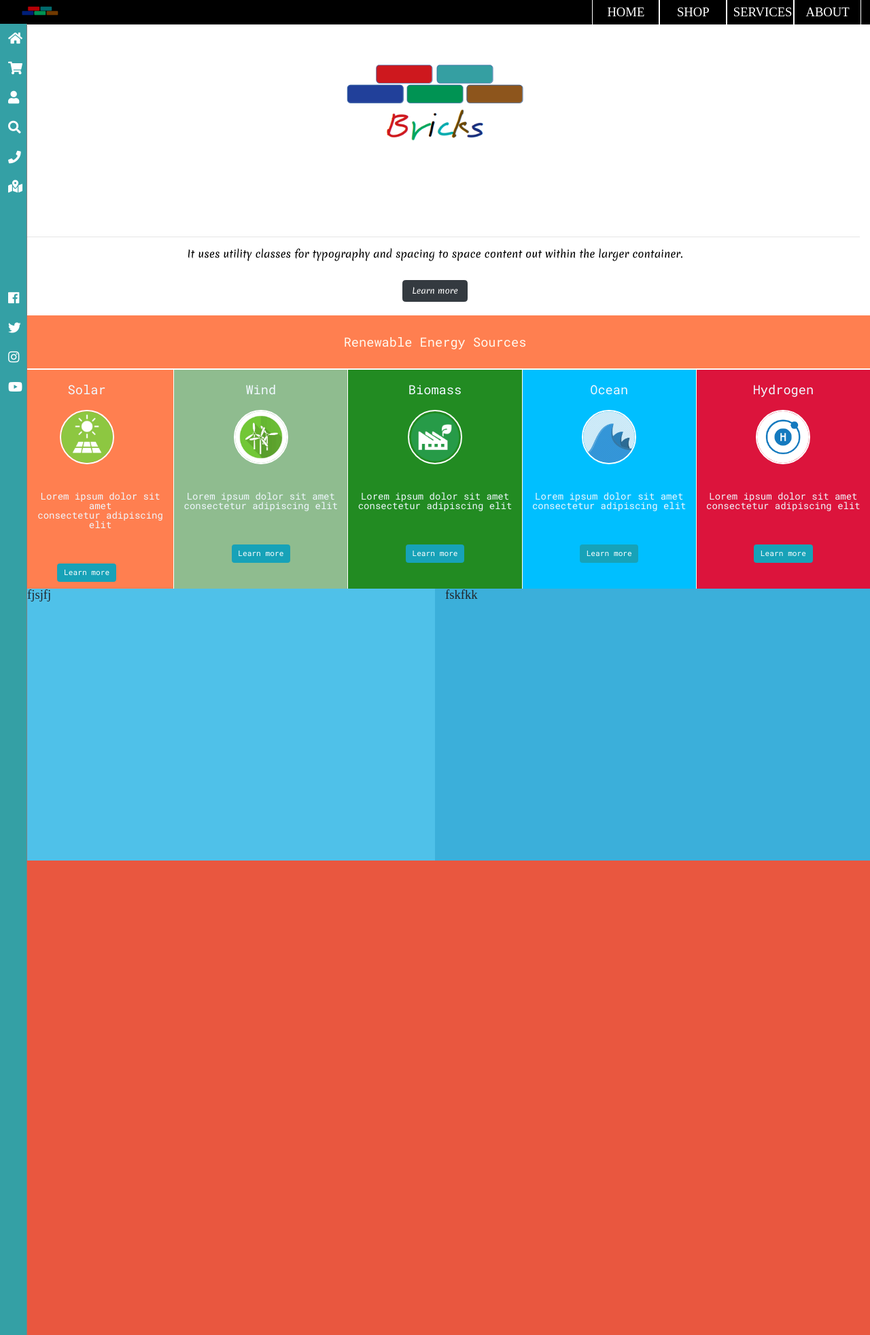
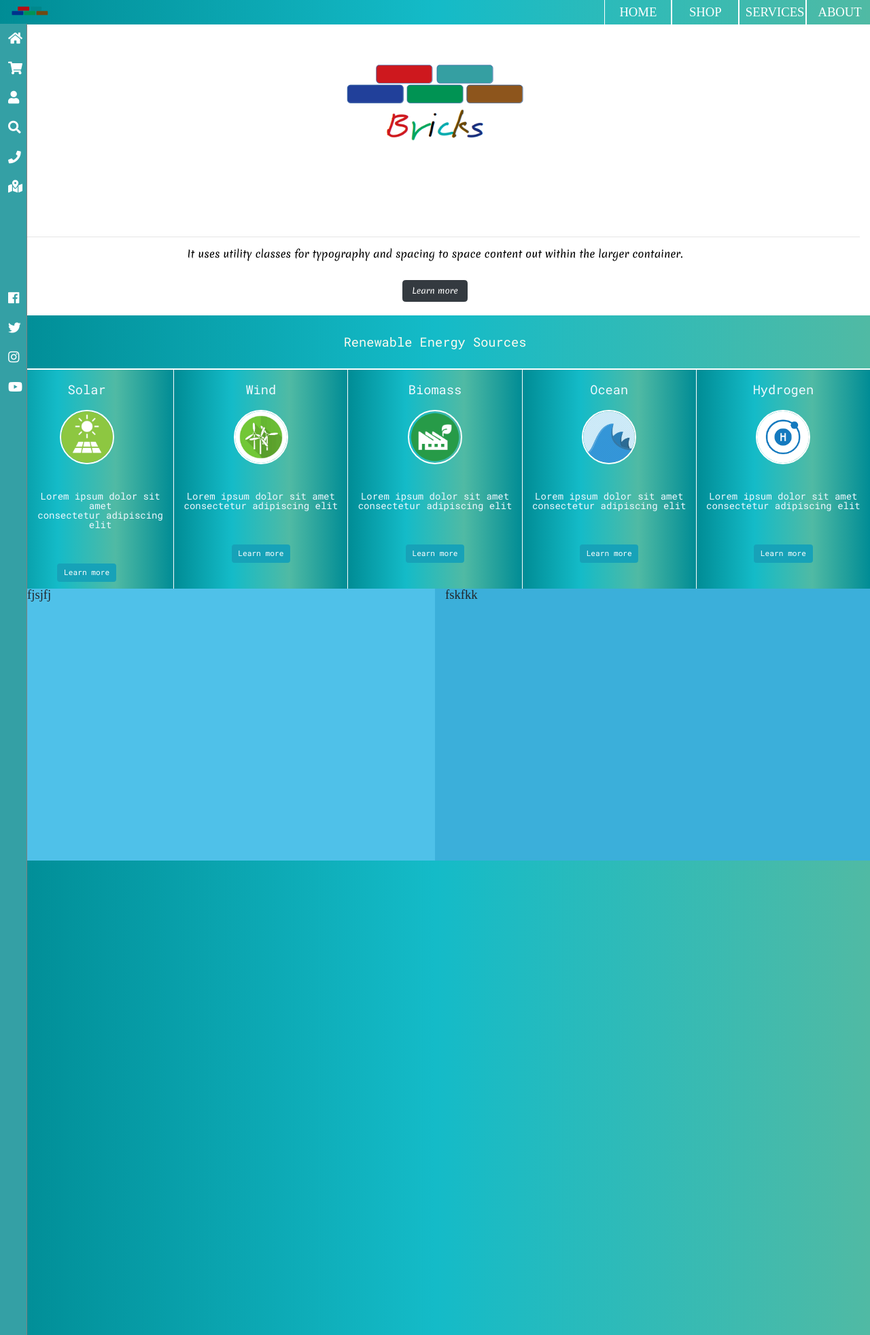
Before and after one commit to omarelewa21/Bricks, a PHP site: page / in a window 1280 px wide. Shown: the whole page at 68% size. Run offline with PHP 8.4, Linux system fonts and the light colour scheme; some libraries are stand-ins or nearby versions; some web fonts are replaced.

Commit message:
colors modifications

```diff
--- a/Styles/stylesheet.css
+++ b/Styles/stylesheet.css
@@ -27,13 +27,17 @@
  .primary-theme {
 
 
-     background:black;
+     background-image: linear-gradient(to right,#008C95,#14BBC8,#50BAA4);
      border-bottom: groove 0px white;
      border-bottom-right-radius: 0px;
+
       position: fixed; /* Fixed Sidebar (stay in place on scroll) */
     z-index: 1; /* Stay on top */
     left: 0;
-    overflow-x: hidden; /* Disable horizontal scroll */
+     top: 0;
+    overflow-x: hidden !important; /* Disable horizontal scroll */
+
+
 
  }
 .primary-theme:hover{
@@ -41,7 +45,7 @@
 }
 
  .secondary-theme {
-     background-color: #E9573F;
+      background-image: linear-gradient(to right,#008C95,#14BBC8,#50BAA4);
 }
 
  .fa-bars {
@@ -232,7 +236,7 @@ font-family:'Merienda', sans-serif;
 
 @media screen and (min-width:768px){
 
-    .nav-cont{te
+    .nav-cont{
         padding: 0px;
         margin: 0px;
         max-height: 40px;
@@ -641,7 +645,7 @@ font-family:'Merienda', sans-serif;
 }
 
 #solar {
-    background-color: coral;
+    background-image: linear-gradient(to right,#008C95,#14BBC8,#50BAA4,#008C95);
    font-family: 'Roboto Mono', sans-serif;
     color: aliceblue;
     border-right: solid 1px white;
@@ -649,7 +653,7 @@ font-family:'Merienda', sans-serif;
 }
 
 #wind {
-      background-color: darkseagreen;
+      background-image: linear-gradient(to right,#008C95,#14BBC8,#50BAA4,#008C95);
    font-family: 'Roboto Mono', sans-serif;
     color: aliceblue;
     border-right: solid 1px white
@@ -660,21 +664,21 @@ font-family:'Merienda', sans-serif;
 
 
 #biomass {
-       background-color: forestgreen;
+      background-image: linear-gradient(to right,#008C95,#14BBC8,#50BAA4,#008C95);
    font-family: 'Roboto Mono', sans-serif;
     color: aliceblue;
     border-right: solid 1px white
 }
 
 #ocean {
-     background-color: deepskyblue;
+    background-image: linear-gradient(to right,#008C95,#14BBC8,#50BAA4,#008C95);
    font-family: 'Roboto Mono', sans-serif;
     color: aliceblue;
     border-right: solid 1px white
 }
 
 #hydrogen {
-    background-color:crimson;
+    background-image: linear-gradient(to right,#008C95,#14BBC8,#50BAA4,#008C95);
    font-family: 'Roboto Mono', sans-serif;
     color: aliceblue;
 
--- a/index.html
+++ b/index.html
@@ -205,7 +205,7 @@
 
 
         <div class="container-fluid content-container secondary-theme">
-            <div class="row justify-content-center section-head">
+            <div class="row justify-content-center section-head secondary-theme">
                 <h1>Renewable Energy Sources</h1>
             </div>
             <div class="row">
```
